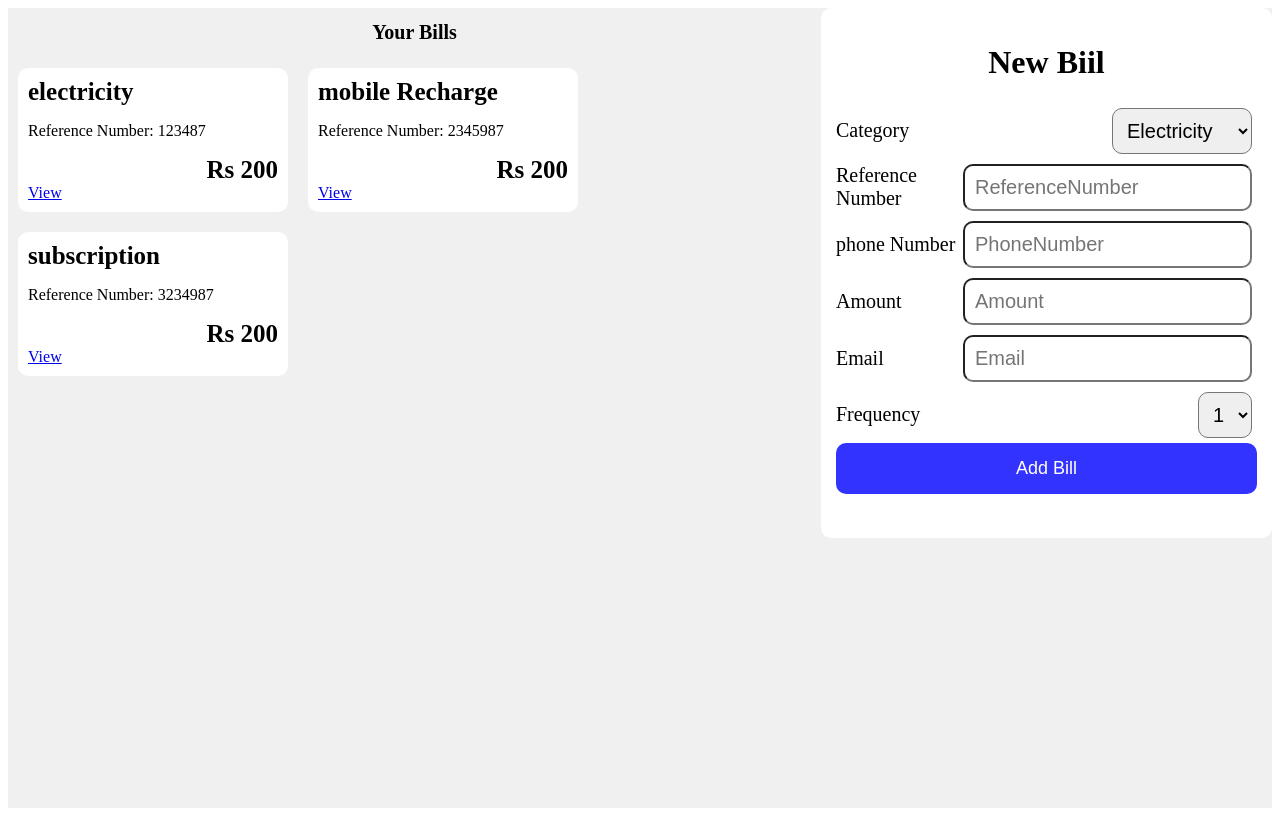
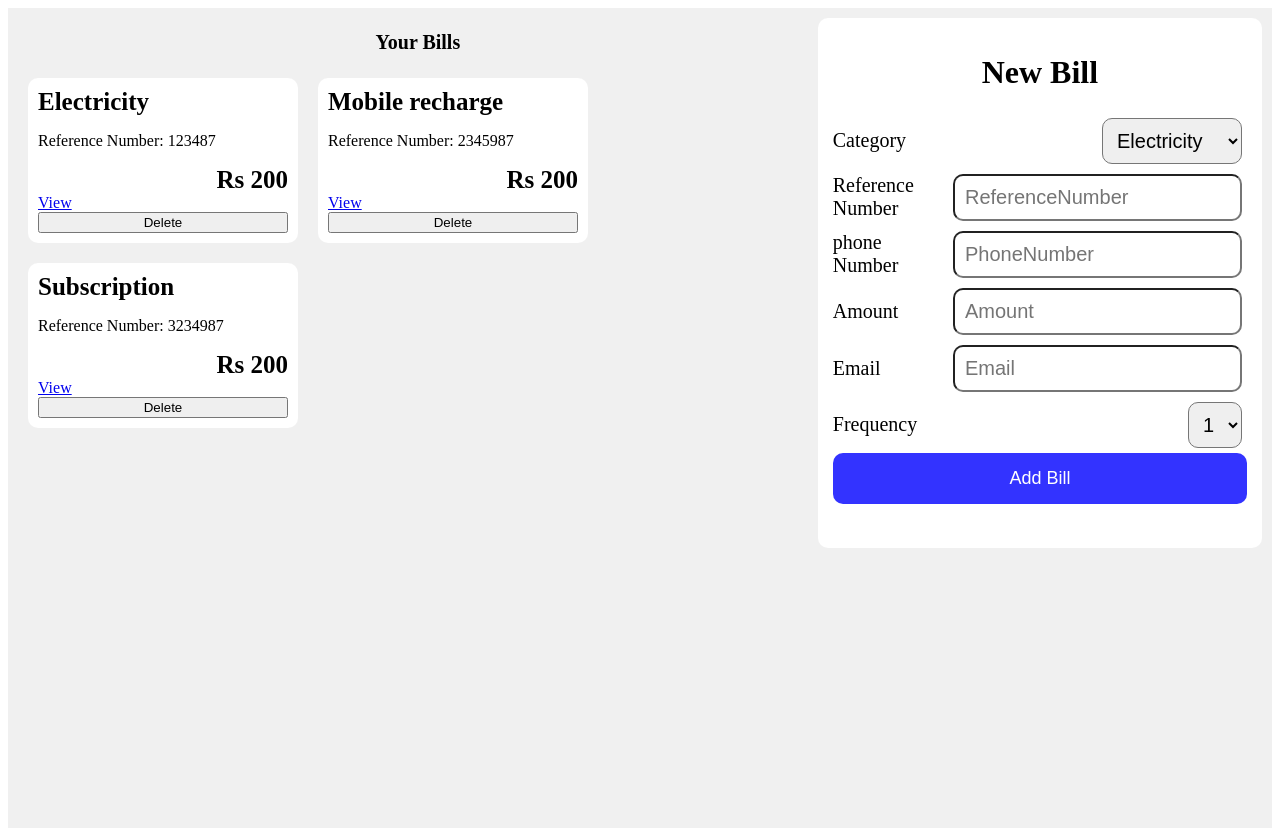
Before and after one commit to saisantosh005/novaApp, a React (Create React App) app: page / in a window 1280 px wide. Built offline with nearby package versions, Linux system fonts and the light colour scheme.

Commit message:
localStorageAdded

```diff
--- a/src/App.js
+++ b/src/App.js
@@ -9,7 +9,7 @@ const App = () => (
   <Router>
     <Switch>
       <Route exact path="/" component={HomeRoute} />
-      <Route exact path="/details" component={DetailsRoute} />
+      <Route exact path="/details/:id" component={DetailsRoute} />
       <Route exact path="/payment" component={PaymentRoute} />
     </Switch>
   </Router>
--- a/src/components/DetailsRoute/DetailsRoute.js
+++ b/src/components/DetailsRoute/DetailsRoute.js
@@ -1,3 +1,4 @@
+import { useState, useEffect } from "react";
 import { Link } from "react-router-dom";
 import {
   DetailsMainContainer,
@@ -7,39 +8,52 @@ import {
   Content,
   Details,
   ButtonContainer,
-  Button
+  Button,
+  SpecialText
 } from "./styledComponents";
 
 const DetailsRoute = (props) => {
   const { match } = props;
   const { params } = match;
   const { id } = params;
+  const storedDetails = JSON.parse(localStorage.getItem("billList"));
+  const details = storedDetails.filter((detail) => detail.id == id);
+  const { category, amount, email, frequency, phoneNumber } = details[0];
+  useEffect(() => {
+    console.log(details, category, amount, email, "asdf");
+  });
   return (
     <DetailsMainContainer>
       <DetailsCardContainer>
         <Heading>Bill Details</Heading>
         <Details>
           <Content>
-            <LabelName>Name:</LabelName>
+            Category:<SpecialText>{category}</SpecialText>
           </Content>
           <Content>
-            <LabelName>Category:</LabelName>
+            Reference Number:<SpecialText>{id}</SpecialText>
           </Content>
           <Content>
-            <LabelName>Date:</LabelName>
+            Frequency:
+            <SpecialText>{frequency}</SpecialText>
           </Content>
           <Content>
-            <LabelName>Frequency:</LabelName>
+            Phone number:
+            <SpecialText>{phoneNumber}</SpecialText>
           </Content>
           <Content>
-            <LabelName>Amout:</LabelName>
+            Email:
+            <SpecialText>{email}</SpecialText>
+          </Content>
+          <Content>
+            Amout:<SpecialText>{frequency}</SpecialText>
           </Content>
         </Details>
       </DetailsCardContainer>
       <ButtonContainer>
-        <Button>
-          <Link to="payment">Pay</Link>
-        </Button>
+        <Link to="/payment">
+          <Button>Pay</Button>
+        </Link>
 
         <Button>Edit</Button>
       </ButtonContainer>
--- a/src/components/DetailsRoute/styledComponents.js
+++ b/src/components/DetailsRoute/styledComponents.js
@@ -31,6 +31,7 @@ const LabelName = styled.p`
 const Content = styled.span`
   margin-bottom: 10px;
   font-family: "Arial";
+  font-size: 18px;
 `;
 const Details = styled.div`
   display: flex;
@@ -45,6 +46,12 @@ const Button = styled.button`
   border: none;
   padding: 8px 12px;
 `;
+const SpecialText = styled.p`
+  display: inline;
+  font-size: 18px;
+  margin-left: 10px;
+  font-weight: bold;
+`;
 export {
   DetailsMainContainer,
   DetailsCardContainer,
@@ -53,5 +60,6 @@ export {
   Content,
   Details,
   ButtonContainer,
+  SpecialText,
   Button
 };
--- a/src/components/HomeRoute/AddBill/AddBill.js
+++ b/src/components/HomeRoute/AddBill/AddBill.js
@@ -50,7 +50,7 @@ const AddBill = (props) => {
   };
   return (
     <MainContainer onSubmit={onSubmitForm}>
-      <Heading>New Biil</Heading>
+      <Heading>New Bill</Heading>
       <InputContainer>
         <Label>Category</Label>
         <Select onChange={onChangeCategory}>
--- a/src/components/HomeRoute/BillCard/BillCard.js
+++ b/src/components/HomeRoute/BillCard/BillCard.js
@@ -8,12 +8,17 @@ import {
 
 const BillCard = (props) => {
   const { category, id, amount, date, status } = props.details;
+
+  const onClickDelete = () => {
+    props.onDeleteBill(id);
+  };
   return (
     <BillCardMainContainer>
       <Heading>{category}</Heading>
       <ReferenceNumber>Reference Number: {id}</ReferenceNumber>
       <Amount>Rs {amount}</Amount>
-      <Link to={`/details`}>View</Link>
+      <Link to={`/details/${id}`}>View</Link>
+      <button onClick={onClickDelete}>Delete</button>
     </BillCardMainContainer>
   );
 };
--- a/src/components/HomeRoute/HomeRoute.js
+++ b/src/components/HomeRoute/HomeRoute.js
@@ -7,33 +7,10 @@ import {
   MainContainer,
   MainDiv
 } from "./styledComponent";
-
-// const billsList = [
-//   {
-//     category: "electricity",
-//     billList: [
-//       {
-//         name: "electricity",
-//         amount: 200,
-//         frequency: 3,
-//         phoneNumber: 972374987,
-//         email: ""
-//       }
-//     ]
-//   },
-//   {
-//     category: "mobile Recharge",
-//     billList: []
-//   },
-//   {
-//     category: "subscription",
-//     billList: []
-//   }
-// ];
 const billsList = [
   {
     id: 123487,
-    category: "electricity",
+    category: "Electricity",
     amount: 200,
     frequency: 3,
     phoneNumber: 972374987,
@@ -41,7 +18,7 @@ const billsList = [
   },
   {
     id: 2345987,
-    category: "mobile Recharge",
+    category: "Mobile recharge",
     amount: 200,
     frequency: 3,
     phoneNumber: 972374987,
@@ -49,7 +26,7 @@ const billsList = [
   },
   {
     id: 3234987,
-    category: "subscription",
+    category: "Subscription",
     amount: 200,
     frequency: 3,
     phoneNumber: 972374987,
@@ -63,8 +40,12 @@ const HomeRoute = () => {
   const insertNewBill = (value) => {
     setBillList([...billListValues, value]);
   };
+  const onDeleteBill = (id) => {
+    const newBillList = billListValues.filter((bill) => bill.id !== id);
+    setBillList(newBillList);
+  };
   useEffect(() => {
-    console.log(billListValues);
+    localStorage.setItem("billList", JSON.stringify(billListValues));
   });
 
   return (
@@ -72,9 +53,13 @@ const HomeRoute = () => {
       <MainDiv>
         <Heading>Your Bills</Heading>
         <BillListContainer>
-          {billListValues.map((item) => (
-            <BillCard details={item} />
-          ))}
+          {billListValues.length !== 0 ? (
+            billListValues.map((item) => (
+              <BillCard details={item} onDeleteBill={onDeleteBill} />
+            ))
+          ) : (
+            <p>No active bills</p>
+          )}
         </BillListContainer>
       </MainDiv>
       <AddBill addbill={insertNewBill} />
--- a/src/components/HomeRoute/styledComponent.js
+++ b/src/components/HomeRoute/styledComponent.js
@@ -5,6 +5,7 @@ const MainContainer = styled.div`
   display: flex;
   justify-content: space-between;
   min-height: 100vh;
+  padding: 10px;
 `;
 const MainDiv = styled.div`
   background: #f0f0f0;
```
